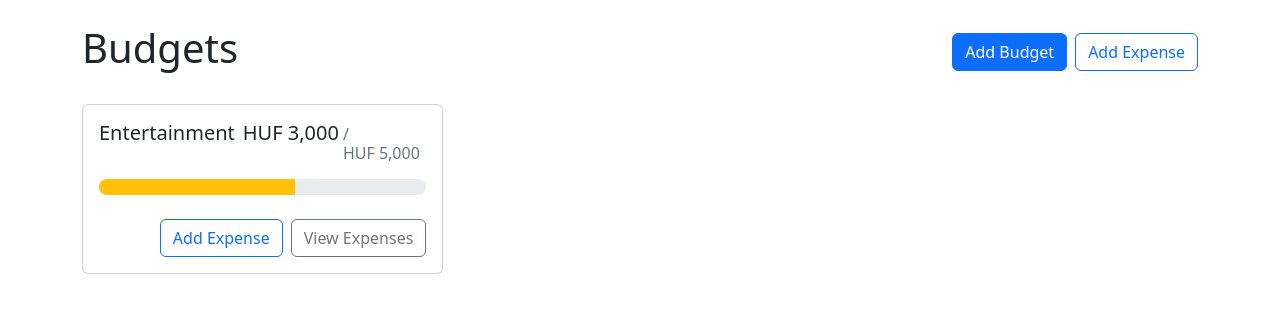
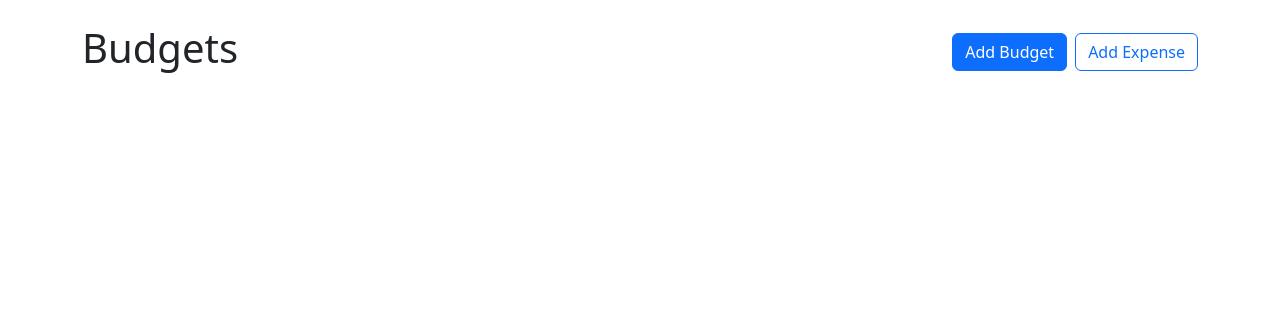
Before and after one commit to vmarcell96/ExpenseTracker, a React (Create React App) app in the folder ExpenseTracker/ClientApp/expense-tracker/: page / in a window 1280 px wide. Shown: the top 312 px of the page. Built offline with nearby package versions, Linux system fonts and the light colour scheme.

Commit message:
app component now displays budgets, can add new budgets,expenses

```diff
--- a/ExpenseTracker/ClientApp/expense-tracker/src/App.tsx
+++ b/ExpenseTracker/ClientApp/expense-tracker/src/App.tsx
@@ -1,22 +1,75 @@
 import { Container, Stack, Button } from 'react-bootstrap';
 import BudgetCard from './components/BudgetCard';
 import './App.css';
+import AddBudgetModal from './components/AddBudgetModal';
+import { useState } from 'react';
+import { UNCATEGORIZED_BUDGET_ID, useBudgets } from './contexts/BudgetContext';
+import AddExpenseModal from './components/AddExpenseModal';
+import UncategorizedBudgetCard from './components/UncategorizedBudgetCard';
+import TotalBudgetCard from './components/TotalBudgetCard';
 
 function App() {
+
+  const [showAddBudgetModal, setShowAddBudgetModal] = useState<boolean>(false);
+  const [showAddExpenseModal, setShowAddExpenseModal] = useState<boolean>(false);
+  const [addExpenseModalBudgetId, setAddExpenseModalBudgetId] = useState<string>("");
+  const { budgets, getBudgetExpenses } = useBudgets();
+
+  function openAddExpenseModal(budgetId?: string) {
+    setShowAddExpenseModal(true);
+    if (budgetId) {
+      setAddExpenseModalBudgetId(budgetId);
+    } else {
+      setAddExpenseModalBudgetId(`${UNCATEGORIZED_BUDGET_ID}`);
+    }
+  }
+
   return (
+    <>
       <Container className='my-4'>
         <Stack direction="horizontal" gap={2} className="mb-4">
           <h1 className="me-auto">Budgets</h1>
-        <Button variant="primary">Add Budget</Button>
-        <Button variant="outline-primary">Add Expense</Button>
+          <Button variant="primary" onClick={() => { setShowAddBudgetModal(true) }}>Add Budget</Button>
+          <Button variant="outline-primary" onClick={() => { openAddExpenseModal() }}>Add Expense</Button>
         </Stack>
         <div style={{
-        display: "grid", gridTemplateColumns: "repeat(auto-fill,minmax(300px, 1fr))",
-        gap: "1rem", alignItems: "flex-start"
-      }}>
-        <BudgetCard name="Entertainment" amount={3000} max={5000}></BudgetCard>
+          display: "grid",
+          gridTemplateColumns: "repeat(auto-fill,minmax(300px, 1fr))",
+          gap: "1rem",
+          alignItems: "flex-start"
+        }}
+        >
+          {budgets.map(budget => {
+            //Filter expenses for actual budget, sum the expense's values
+            const amount = getBudgetExpenses({ budgetId: budget.id }).reduce((partSum, exp) => partSum + exp.amount, 0);
+            return (
+              <BudgetCard
+                key={budget.id}
+                name={budget.name}
+                amount={amount}
+                max={budget.max}
+                gray={false}
+                onAddExpenseClick={() => { openAddExpenseModal(budget.id) }}
+              />
+
+            )
+          }
+          )}
+          <UncategorizedBudgetCard onAddExpenseClick={() => { openAddExpenseModal() }} />
+          <TotalBudgetCard onAddExpenseClick={() => { openAddExpenseModal() }} />
         </div>
-    </Container>)
+      </Container>
+      <AddBudgetModal
+        show={showAddBudgetModal}
+        handleClose={() => { setShowAddBudgetModal(false) }}
+      />
+      <AddExpenseModal
+        show={showAddExpenseModal}
+        handleClose={() => { setShowAddExpenseModal(false) }}
+        defaultBudgetId={addExpenseModalBudgetId}
+      />
+    </>
+  )
 }
 
 export default App;
```
Lines whose indentation alone changed are shown as unchanged.
